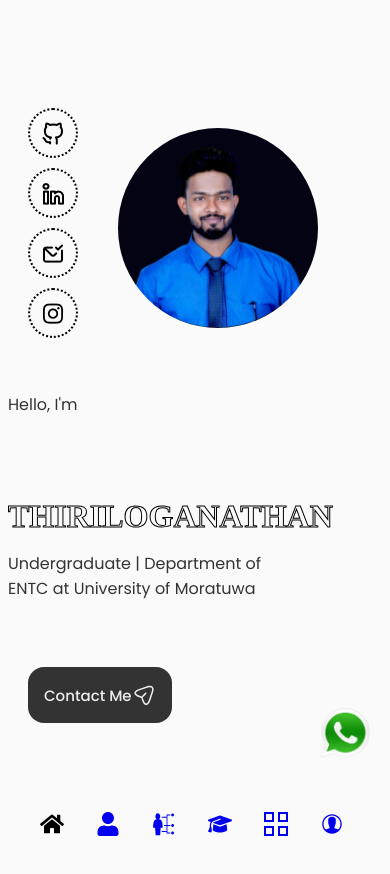
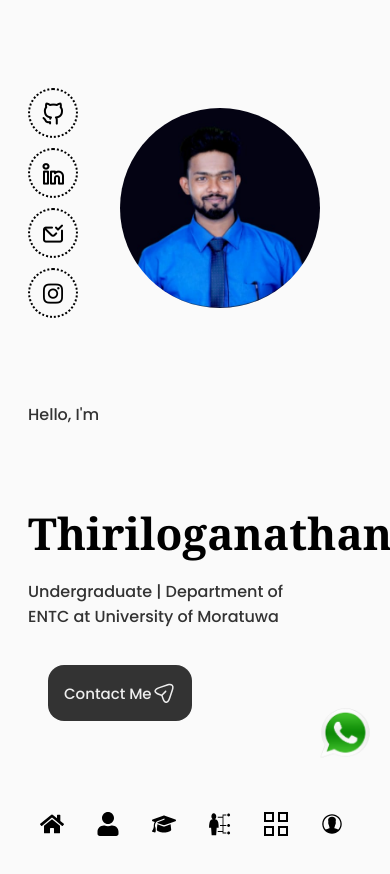
Before and after one commit to Priya-Sivalingam/Portfolio, a React (Create React App) app: page / in a window 390 px wide. Shown: the top 874 px of the page. Built offline with nearby package versions, Linux system fonts and the light colour scheme.

Commit message:
updates changes

```diff
--- a/src/components/header/Header.jsx
+++ b/src/components/header/Header.jsx
@@ -1,4 +1,4 @@
-import React, { useState } from 'react';
+import React, { useState, useEffect } from "react";
 import { FaHome, FaUser, FaBars, FaTimes } from 'react-icons/fa';
 import { IoIosContact } from "react-icons/io";
 import { GrProjects } from "react-icons/gr";
@@ -9,6 +9,44 @@ import './header.css';
 const Header = () => {
     const [Toggle, showMenu] = useState(false);
 
+    useEffect(() => {
+      const handleScroll = () => {
+        const sections = document.querySelectorAll("section");
+        const navLinks = document.querySelectorAll(".nav_link");
+        const navIcons = document.querySelectorAll(".nav_icon");
+
+        let currentSection = "";
+
+        sections.forEach((section) => {
+          const sectionTop = section.offsetTop - 50;
+          if (window.scrollY >= sectionTop) {
+            currentSection = section.getAttribute("id");
+          }
+        });
+
+        navLinks.forEach((link) => {
+          link.classList.remove("active-link");
+          if (link.getAttribute("data-section") === currentSection) {
+            link.classList.add("active-link");
+          }
+        });
+
+        navIcons.forEach((icon) => {
+          icon.classList.remove("active");
+          const parentLink = icon.closest(".nav_link");
+          if (parentLink && parentLink.getAttribute("data-section") === currentSection) {
+            icon.classList.add("active");
+          }
+        });
+      };
+
+      window.addEventListener("scroll", handleScroll);
+
+      return () => {
+        window.removeEventListener("scroll", handleScroll);
+      };
+    }, []);
+
   return (
     <header className="header">
   <nav className="nav container">
@@ -17,36 +55,37 @@ const Header = () => {
     <div className={Toggle ? "nav_menu show-menu" : "nav_menu"}>
       <ul className="nav_list grid">
         <li className="nav_item">
-              <a href="#home" className="nav_link active-link">
+          <a href="#home" className="nav_link active-link" data-section="home">
             <FaHome className="nav_icon" /> Home
           </a>
         </li>
 
         <li className="nav_item">
-              <a href="#about" className="nav_link">
+          <a href="#about" className="nav_link" data-section="about">
             <FaUser className="nav_icon" /> About
           </a>
         </li>
         <li className="nav_item">
-              <a href="#skills" className="nav_link">
+          <a href="#education" className="nav_link" data-section="education">
+            <FaGraduationCap className="nav_icon" /> Education
+          </a>
+        </li>
+        <li className="nav_item">
+          <a href="#skills" className="nav_link" data-section="skills">
             <GiSkills className="nav_icon" /> Skills
           </a>
         </li>
 
-            <li className="nav_item">
-              <a href="#education" className="nav_link">
-                <FaGraduationCap className="nav_icon" /> Education
-              </a>
-            </li>
+
 
         <li className="nav_item">
-              <a href="#projects" className="nav_link">
+          <a href="#projects" className="nav_link" data-section="projects">
             <GrProjects className="nav_icon" /> Projects
           </a>
         </li>
 
         <li className="nav_item">
-              <a href="#contact" className="nav_link">
+          <a href="#contact" className="nav_link" data-section="contact">
             <IoIosContact className="nav_icon" /> Contact
           </a>
         </li>
--- a/src/components/header/header.css
+++ b/src/components/header/header.css
@@ -49,7 +49,8 @@ nav{
 
 .nav_list{
     display: flex;
-    column-gap: 1rem;
+    column-gap: 2.5rem;
+    margin-right: -80px;
 }
 
 .nav_close,
@@ -60,6 +61,7 @@ nav{
 .active-link,
 .nav_link:hover{
     color: var(--title-color-dark);
+
 }
 
 .whatsapp-icon {
@@ -122,14 +124,23 @@ nav{
     }
 
     .nav_icon {
-        display:flex;
-      font-size: 1.5rem;
-      transition: transform 0.3s ease, box-shadow 0.3s ease;
-    }
+        display: inline-block;
+        font-size: 1.5rem; /* Adjust size as needed */
+        transition: transform 0.5s ease, color 0.3s ease; /* Smooth transition for transform and color */
+        color: black;
+      }
 
-    .nav_icon:hover {
-        transform: scale(1.2); /* Increase size to 120% */
-        box-shadow: 0 0 10px rgba(0, 0, 0, 0.2); /* Optional: Add a slight shadow to create a pop effect */
+      .nav_icon.active {
+        color: #001eff; /* Highlight active icon */
+      }
+
+      .nav_icon:hover {
+        transform: rotate(360deg); /* Rotate on hover */
+        color: #000000; /* Hover effect */
+      }
+
+      .nav_link.active-link {
+        color: #001eff; /* Highlight active section link */
       }
 
     .nav_menu {
--- a/src/components/home/Data.css
+++ b/src/components/home/Data.css
@@ -1,20 +1,9 @@
 .home_title .hover-effect {
     display: inline-block;
   }
-  /* Stroke effect for 'Thiriloganathan' */
-  .stroke-text {
-    color: black;
-    font-size: 3rem; /* Adjust size for desired scale */
-    font-weight:600;
-    font-family: 'Times New Roman', Times, serif;
-    -webkit-text-stroke-color: black; /* Stroke color and width */
-    -webkit-text-fill-color: transparent;
-    -webkit-text-stroke-width: 1px;    text-transform: uppercase;
-    text-align: center;
-    display:flex;
-}
 
   .home_title .letter {
+    color:rgb(7, 7, 224);
     display: inline-block;
     opacity: 0;
     animation: typing 1.5s steps(1) forwards;
@@ -60,14 +49,3 @@
       opacity: 0;  /* Letter becomes invisible again */
     }
   }
-
-  @media screen and (max-width:567px){
-
-
-    .stroke-text{
-      font-size: 2rem;
-    }
-    .hover-effect{
-      font-size: 2rem;
-    }
-  }
--- a/src/components/home/Data.jsx
+++ b/src/components/home/Data.jsx
@@ -13,7 +13,7 @@ const Data = () => {
                 <span key={index} className="letter">{letter}</span>
               ))}
             </span>
-            <span  className="stroke-text">Thiriloganathan</span>
+            <span className='second'>Thiriloganathan</span>
         </h1>
         <h3 className='home_subtitle'>Undergraduate | Department of ENTC at University of Moratuwa</h3>
 
--- a/src/components/home/home.css
+++ b/src/components/home/home.css
@@ -11,8 +11,6 @@
     grid-template-columns: max-content;
     row-gap: 1rem;
 }
-
-
 
 .home_social-icon{
     font-size: 1rem;
@@ -28,6 +26,7 @@
 .home_title{
     font-size: var(--big-font-size);
     margin-bottom: var(--mb-0-20);
+    font-family:Cambria, Cochin, Georgia, Times, 'Times New Roman', serif;
 }
 
 .home_title span{
@@ -42,8 +41,8 @@
 .home_subtitle{
     position: relative;
     font-size: var(--h3-font-size);
-    padding-right: 5.4rem;
-    font-weight: var(--font-normal);
+    padding-right: 5rem;
+    font-weight:500;
     margin-bottom: var(--mb-1);
 
 }
@@ -58,6 +57,7 @@
     top: 1rem;
 }
 .home_data{
+    margin-top: 50px;
     opacity: 0;
     animation: LeftForm .5s ease forwards;
 }
@@ -77,7 +77,7 @@
 
 }
 .button{
-    margin-top: 50px;
+    margin-top: 20px;
 }
 @keyframes profile_animate{
     0%{
@@ -117,6 +117,7 @@
     }
 }
 @media screen and (max-width: 992px){
+
     .home_content{
         grid-template-columns: 100px repeat(2,1fr);
         column-gap: 1.25rem;
@@ -148,8 +149,9 @@
 
   @media screen and (max-width: 768px){
     .home_content{
-        grid-template-columns: 0.5fr 3fr;
+        grid-template-columns: 0.8fr 3fr;
         padding-top:3.5rem ;
+        margin-left: 20px;
     }
 
     .home_img{
--- a/src/components/home/social.css
+++ b/src/components/home/social.css
@@ -4,7 +4,6 @@
     gap: 20px;
     justify-content: center;
     align-items: center;
-    padding: 20px;
   }
 
   /* Individual icon styles */
```
Also changed, not shown: src/components/Projects/Data.jsx (+19 -19 lines). Lines whose indentation alone changed are shown as unchanged.
